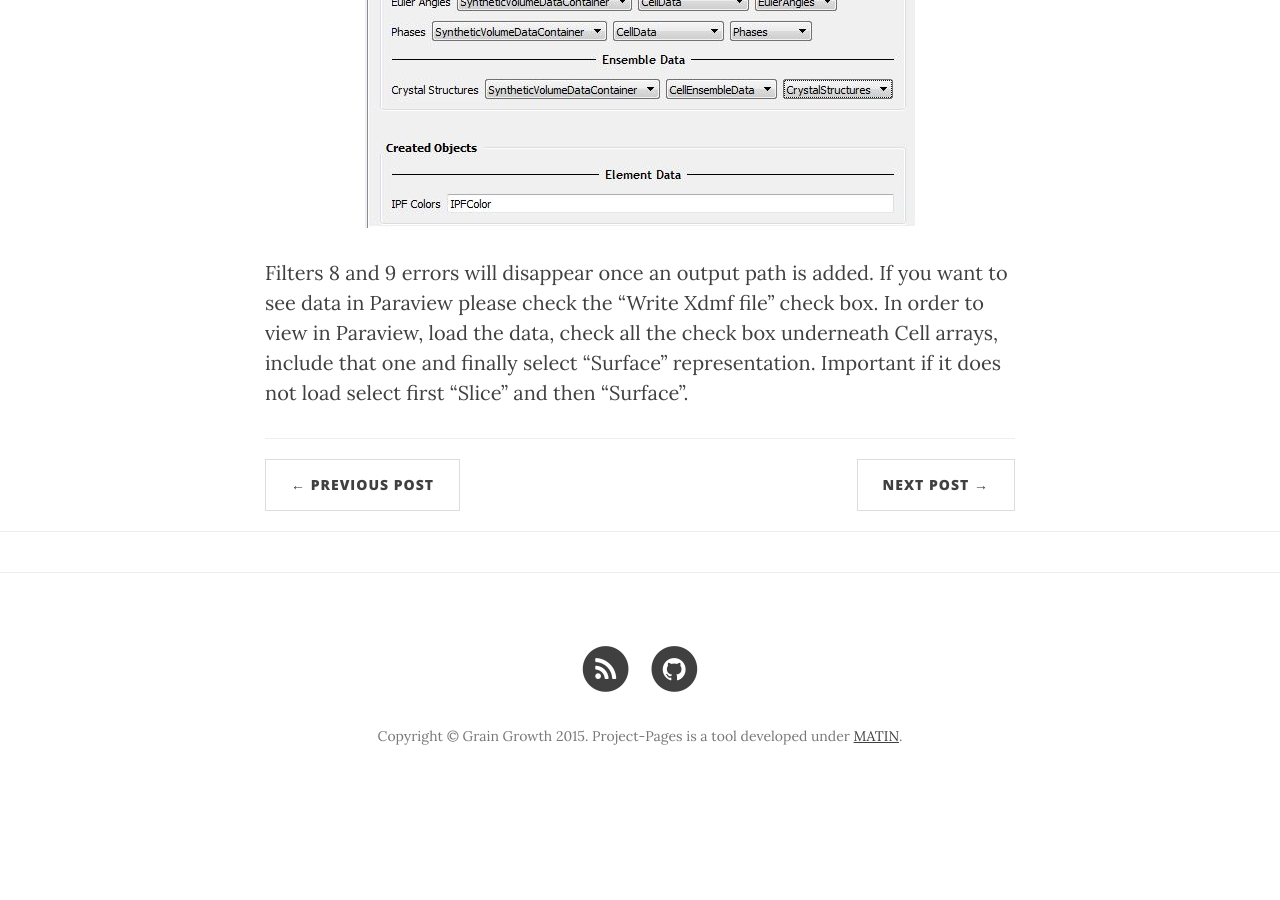
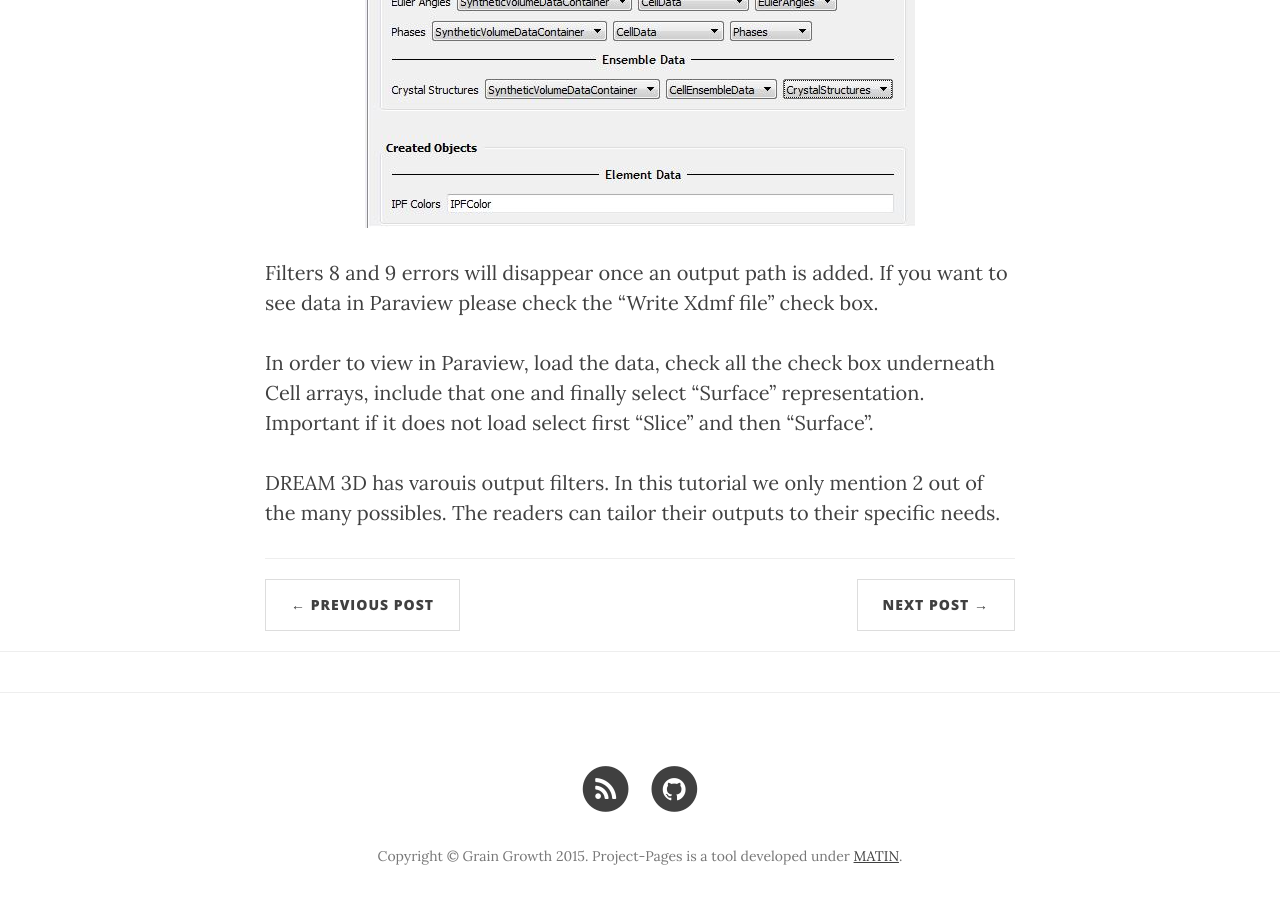
Before and after one commit to Materials-Informatics-Class-Fall2015/MIC-grain-growth, a Jekyll site: the page built from _posts/2015-08-29-microstructure-generation-using-dream-3d.md, in a window 1280 px wide and 900 px high, scrolled down 6475 px. Built offline with Jekyll 4.4.1, drawn with Linux system fonts in a browser that asks for light colours; nearby versions of some CDN libraries; comment, search, counter and statistics services are not loaded; before the commit the page ends 7287 px from its top, so only the background shows below that; some of the changed text lies outside the part shown.

```diff
--- a/_posts/2015-08-29-microstructure-generation-using-dream-3d.md
+++ b/_posts/2015-08-29-microstructure-generation-using-dream-3d.md
@@ -59,4 +59,8 @@ For Filter 7 please input the data to match the following screenshot:
 
 ![Filter 7 Screenshot]({{ site.url }}\grain-growth\img\blogpostimages\bp1\image8.jpg)
 
-Filters 8 and 9 errors will disappear once an output path is added. If you want to see data in Paraview please check the “Write Xdmf file” check box. In order to view in Paraview, load the data, check all the check box underneath Cell arrays, include that one and finally select “Surface” representation. Important if it does not load select first “Slice” and then “Surface”.
+Filters 8 and 9 errors will disappear once an output path is added. If you want to see data in Paraview please check the “Write Xdmf file” check box.
+
+In order to view in Paraview, load the data, check all the check box underneath Cell arrays, include that one and finally select “Surface” representation. Important if it does not load select first “Slice” and then “Surface”.
+
+DREAM 3D has varouis output filters. In this tutorial we only mention 2 out of the many possibles. The readers can tailor their outputs to their specific needs.
```
Also changed, not shown: other parts of _posts/2015-08-29-microstructure-generation-using-dream-3d.md (+1 -1 lines).
